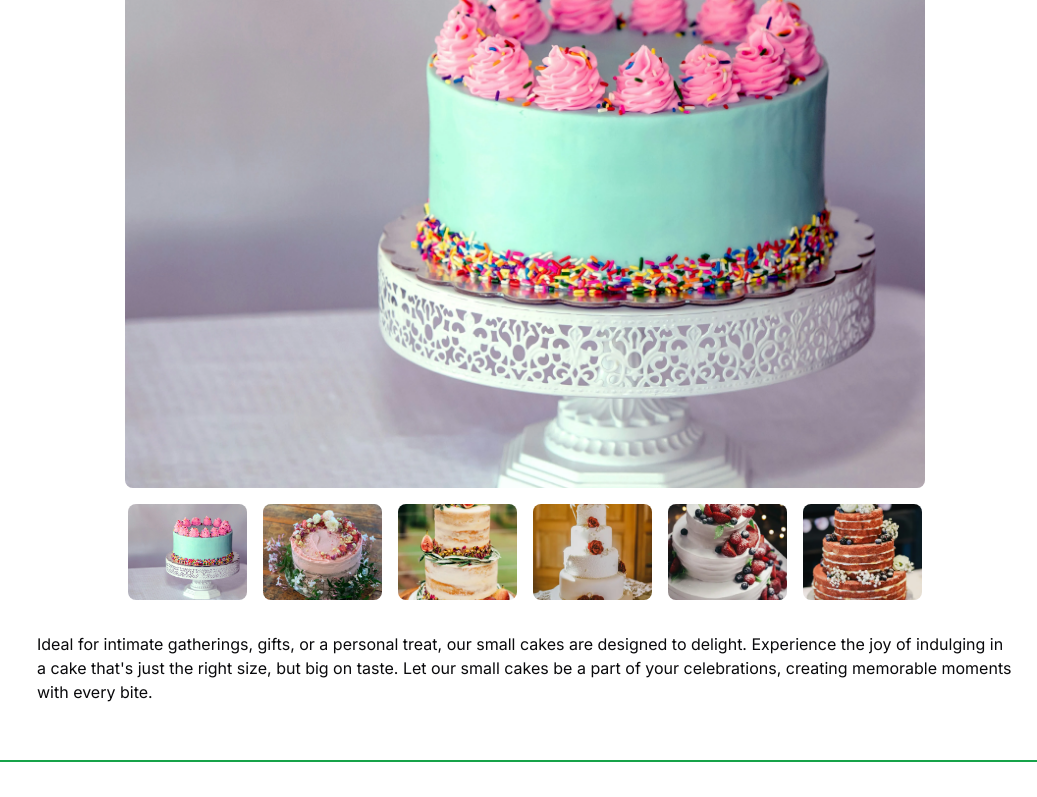
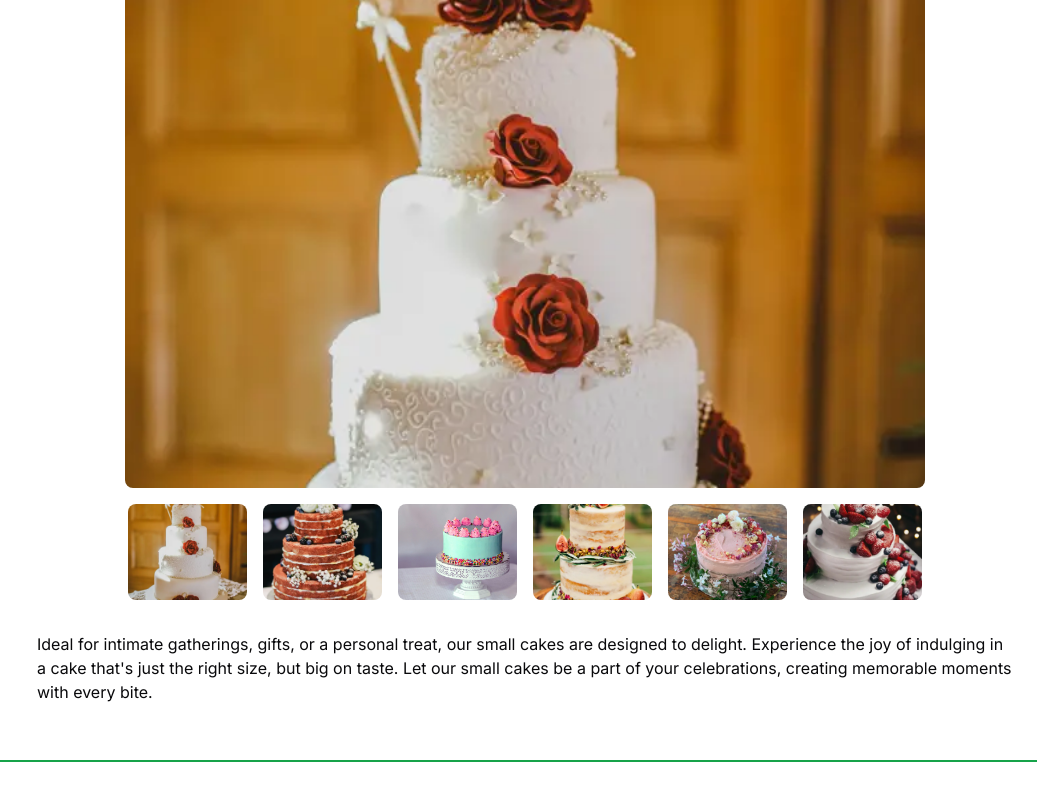
Before and after one commit to lucianRosuAtc/Cake-Alchemy, a Next.js app: page /Cakes/smallCakes in a window 1280 px wide. Shown: the part 1225-2022 px from the top of the page, without its empty margins (243-1280 px from the left). Built offline with nearby package versions, Linux system fonts and the light colour scheme; a web font is replaced by a local one.

Commit message:
refactor: Update Gallery component grid layout
Update the grid layout in the Gallery component to display 4 columns instead of 3 on larger screens. This ensures a better visual presentation of the images and improves the overall user experience.

```diff
--- /dev/null
+++ b/app/contact/page.tsx
@@ -0,0 +1,9 @@
+import React from 'react'
+
+export default function page() {
+  return (
+    <div className='h-screen flex justify-center items-center'>
+     <h1> Work in progress </h1>
+    </div>
+  )
+}
--- a/components/Gallery.tsx
+++ b/components/Gallery.tsx
@@ -28,7 +28,7 @@ export default function ImageGallery() {
       </div>
 
       <div className="grid">
-        <div className="order-last grid grid-cols-3 md:grid-cols-6 gap-4 mx-auto z-0">
+        <div className="order-last grid grid-cols-4 md:grid-cols-6 gap-4 mx-auto z-0">
           {CakeGalery.map((item) => (
             <div className="overflow-hidden rounded-lg bg-gray-100 justify-center" key={item.img}>
               <Image
@@ -36,7 +36,7 @@ export default function ImageGallery() {
                 alt="product"
                 width={200}
                 height={200}
-                className="h-20 sm:h-24 w-full object-cover object-center cursor-pointer transition-all duration-300 ease-in-out"
+                className="h-12 sm:h-24 w-full object-cover object-center cursor-pointer transition-all duration-300 ease-in-out"
                 onClick={() => handleSmallImageClick(item)}
                 priority={true}
               // change the image on click
--- a/components/SideNav.tsx
+++ b/components/SideNav.tsx
@@ -8,7 +8,7 @@ export default function SideNav() {
   return (
     <div className="flex flex-col px-3 md:px-2">
 
-      <Link className="mb-2 flex h-20 items-end justify-start rounded-md bg-primary/80 p-4 md:h-40" href="/">
+      <Link className="mb-2 flex items-end justify-start rounded-md bg-primary/80 p-4 h-[70px]" href="/">
         <div className="w-32 md:w-40">
           <SideLogo />
         </div>
--- a/components/components-data/gallery-data.tsx
+++ b/components/components-data/gallery-data.tsx
@@ -5,7 +5,19 @@
 export const CakeGalery = [
     {
 
+        img: "/img/Cakes/D.webp",
+    },
+    {
+
+        img: "/img/Cakes/F.webp",
+    },
+    {
+
         img: "/img/Cakes/A.webp",
+    },
+    {
+
+        img: "/img/Cakes/C.webp",
     },
     {
 
@@ -13,20 +25,8 @@ export const CakeGalery = [
     },
     {
 
-        img: "/img/Cakes/C.webp",
-    },
-    {
-
-        img: "/img/Cakes/D.webp",
-    },
-    {
-
         img: "/img/Cakes/E.webp",
     },
-    {
-
-        img: "/img/Cakes/F.webp",
-    }
 ];
 
 
```
